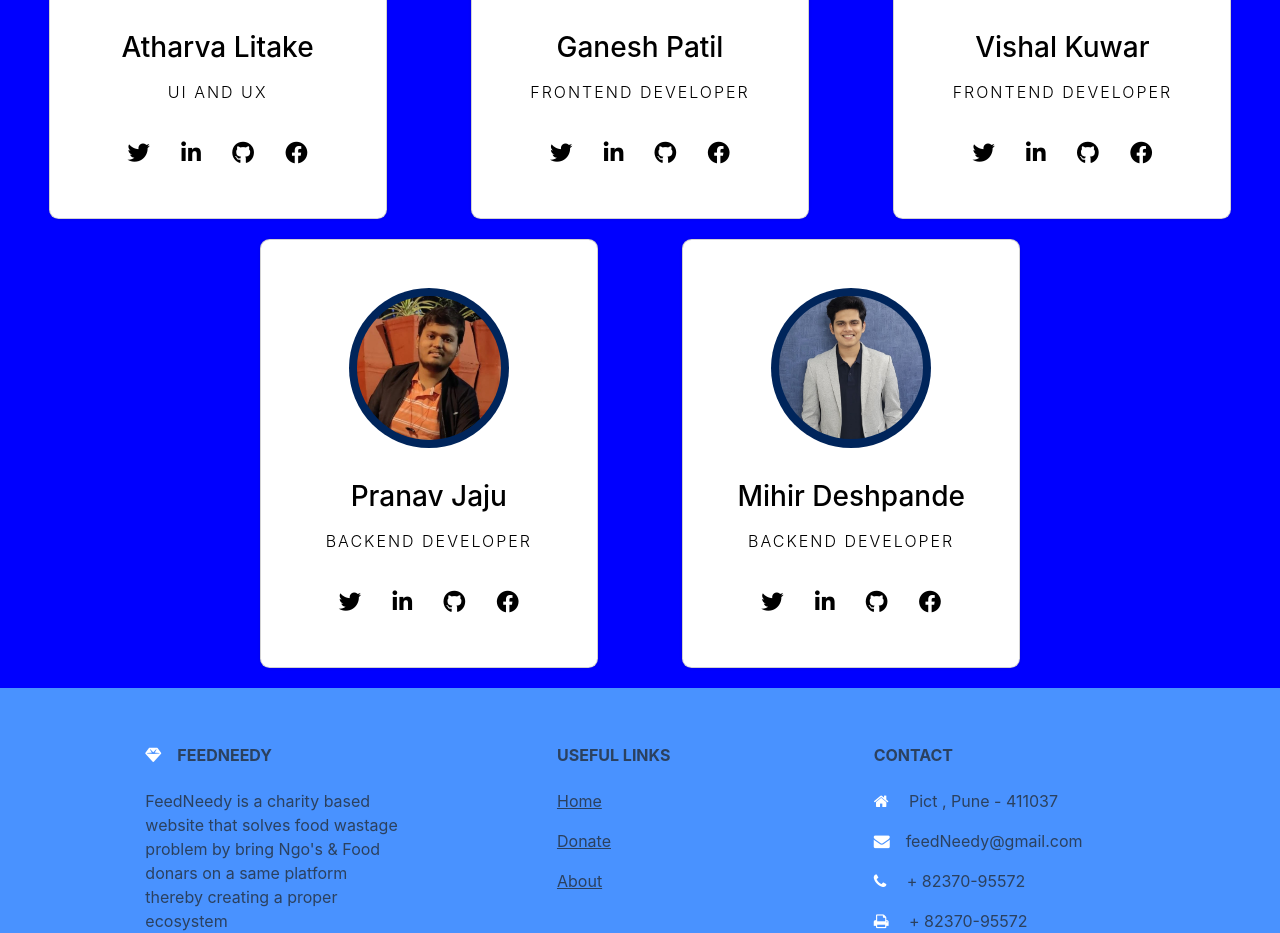
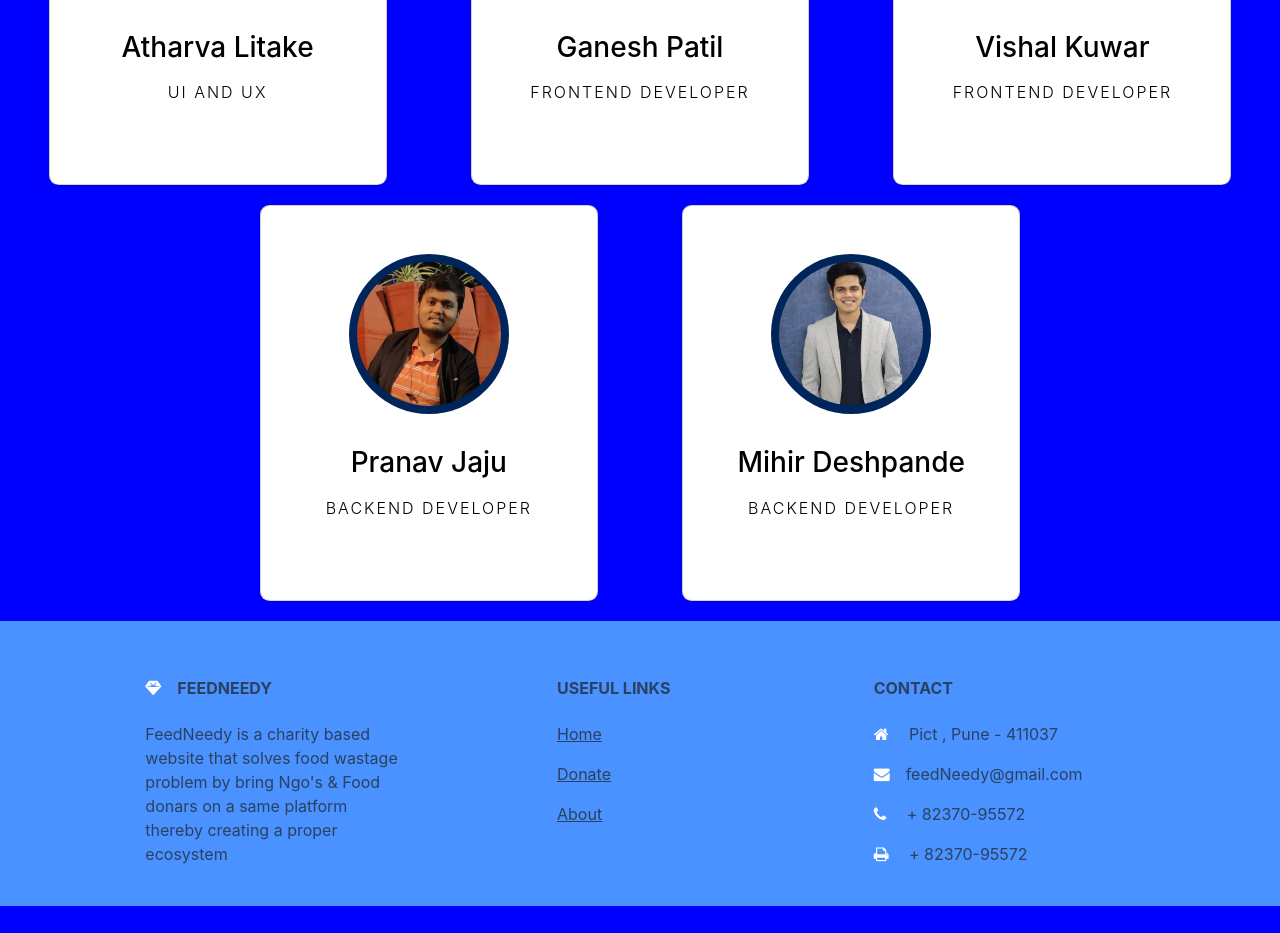
Before and after one commit to GaneshPatil1806/Feedneedy_frontend, a React (Create React App) app: page / in a window 1280 px wide. Shown: the part 1900-2833 px from the top of the page. After the commit the page ends 2806 px from the top, so only its background shows below. Built offline with nearby package versions, Linux system fonts and the light colour scheme.

Commit message:
pre-final

```diff
--- a/src/components/home/Home.js
+++ b/src/components/home/Home.js
@@ -42,10 +42,6 @@ const Home = () => {
             <h3>Atharva Litake</h3>
             <p>UI AND UX</p>
             <div class="icons">
-              <a href=""><i class="fa-brands fa-twitter"></i></a>
-              <a href=""><i class="fa-brands fa-linkedin"></i></a>
-              <a href=""><i class="fa-brands fa-github"></i></a>
-              <a href=""><i class="fa-brands fa-facebook"></i></a>
             </div>
         </div>
         <div class="card" >
@@ -55,10 +51,6 @@ const Home = () => {
             <h3>Ganesh Patil</h3>
             <p>FRONTEND DEVELOPER</p>
             <div class="icons">
-              <a href=""><i class="fa-brands fa-twitter"></i></a>
-              <a href=""><i class="fa-brands fa-linkedin"></i></a>
-              <a href=""><i class="fa-brands fa-github"></i></a>
-              <a href=""><i class="fa-brands fa-facebook"></i></a>
             </div>
         </div>
         <div class="card" >
@@ -68,10 +60,6 @@ const Home = () => {
             <h3>Vishal Kuwar</h3>
             <p>FRONTEND DEVELOPER</p>
             <div class="icons">
-              <a href=""><i class="fa-brands fa-twitter"></i></a>
-              <a href=""><i class="fa-brands fa-linkedin"></i></a>
-              <a href=""><i class="fa-brands fa-github"></i></a>
-              <a href=""><i class="fa-brands fa-facebook"></i></a>
             </div>
         </div>
         </div>
@@ -83,10 +71,6 @@ const Home = () => {
             <h3>Pranav Jaju</h3>
             <p>BACKEND DEVELOPER</p>
             <div class="icons">
-              <a href=""><i class="fa-brands fa-twitter"></i></a>
-              <a href=""><i class="fa-brands fa-linkedin"></i></a>
-              <a href=""><i class="fa-brands fa-github"></i></a>
-              <a href=""><i class="fa-brands fa-facebook"></i></a>
             </div>
         </div>
         <div class="card" >
@@ -96,10 +80,6 @@ const Home = () => {
             <h3>Mihir Deshpande</h3>
             <p>BACKEND DEVELOPER</p>
             <div class="icons">
-              <a href=""><i class="fa-brands fa-twitter"></i></a>
-              <a href=""><i class="fa-brands fa-linkedin"></i></a>
-              <a href=""><i class="fa-brands fa-github"></i></a>
-              <a href=""><i class="fa-brands fa-facebook"></i></a>
             </div>
         </div>
         </div>
```
